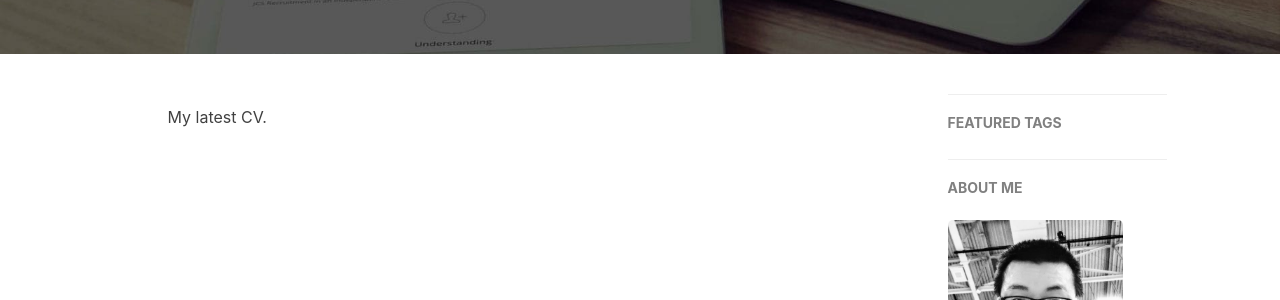
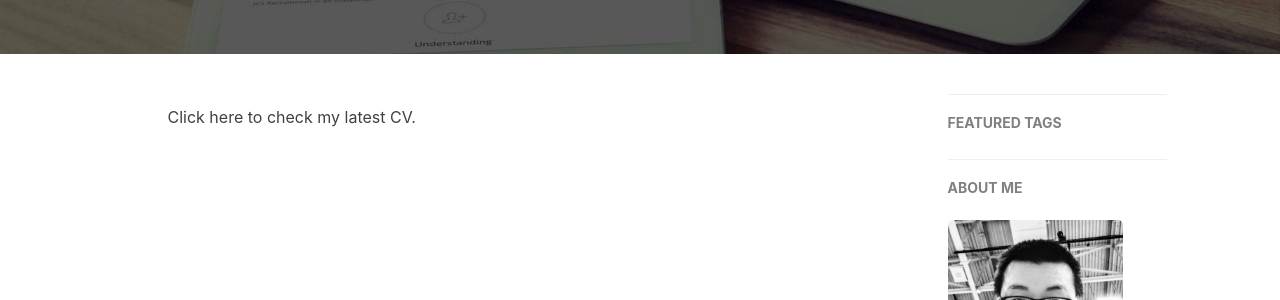
Before and after one commit to xian49930/jiuwuzhi.github.io, a Jekyll site: the page built from cv.html, in a window 1280 px wide. Shown: the part 364-664 px from the top of the page. Built offline with Jekyll 4.4.1, drawn with Linux system fonts in a browser that asks for light colours; nearby versions of some CDN libraries; comment, search, counter and statistics services are not loaded.

Commit message:
Update cv.html

```diff
--- a/cv.html
+++ b/cv.html
@@ -6,4 +6,4 @@ header-img: "img/post-bg-rwd.jpg"
 ---
 
 <!-- English Version -->
-<p><font color="blue"> <a href="https://xian49930.github.io/online-cv/">My latest CV</a></font>. </p>
+<p>Click <font color="blue"> <a href="https://xian49930.github.io/online-cv/">here</a></font> to check my latest CV. </p>
```
